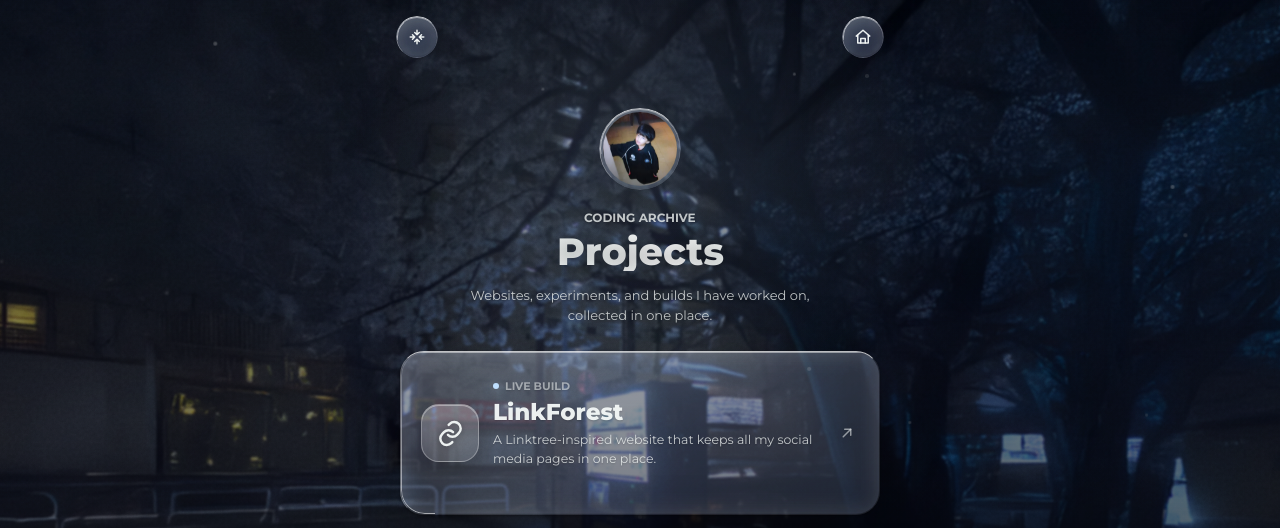
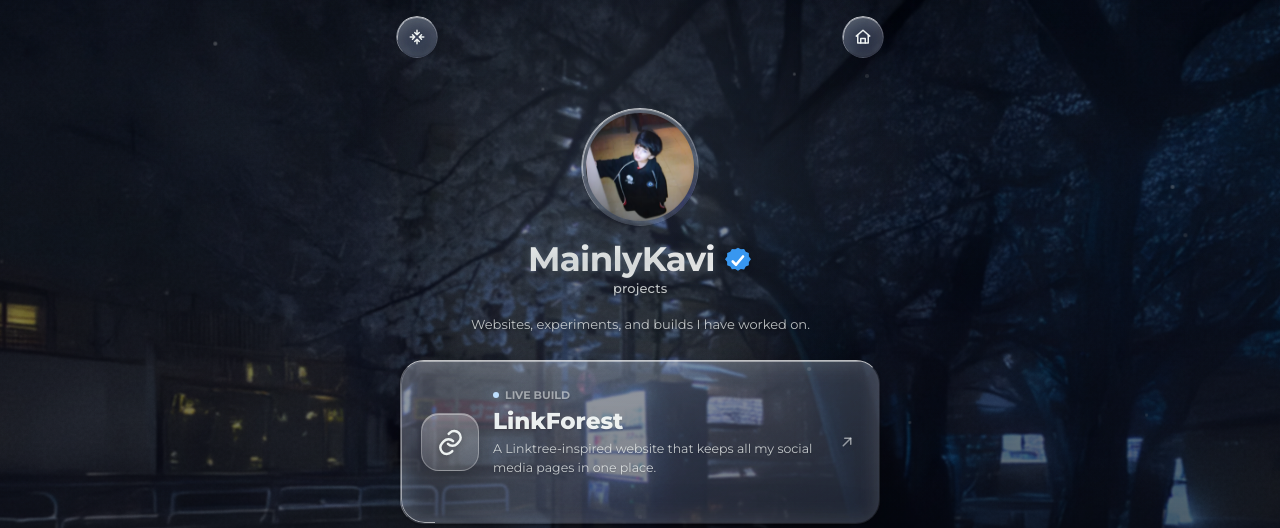
Before and after one commit to MainlyKavi/LinkForest, a plain HTML site: page projects.html in a window 1280 px wide. Shown: the top 528 px of the page. Drawn offline with Linux system fonts and the light colour scheme.

```diff
--- a/projects.html
+++ b/projects.html
@@ -348,11 +348,11 @@
   }
 
   .avatar-wrap{
-    width:82px;
-    height:82px;
-    margin-bottom:18px;
+    width:118px;
+    height:118px;
+    margin-bottom:14px;
     border-radius:50%;
-    padding:3px;
+    padding:4px;
   }
 
   .avatar-wrap.glass{ border-radius:50%; }
@@ -372,6 +372,55 @@
   @keyframes float{
     0%, 100% { transform:translateY(0); }
     50% { transform:translateY(-9px); }
+  }
+
+  .name-row{
+    display:flex;
+    align-items:center;
+    gap:8px;
+    margin-bottom:2px;
+  }
+
+  .verified-badge{
+    width:30px;
+    height:30px;
+    flex:0 0 auto;
+    align-self:center;
+    transform:translateY(1px);
+    filter:drop-shadow(0 1px 3px rgba(0,0,0,0.3));
+  }
+
+  .sr-only{
+    position:absolute;
+    width:1px;
+    height:1px;
+    padding:0;
+    margin:-1px;
+    overflow:hidden;
+    clip:rect(0,0,0,0);
+    white-space:nowrap;
+    border:0;
+  }
+
+  .name{
+    font-family:var(--font-display);
+    font-weight:700;
+    font-size:clamp(28px, 7vw, 34px);
+    letter-spacing:-0.02em;
+    line-height:1.05;
+    margin:0;
+    text-align:center;
+    text-shadow:0 2px 18px rgba(0,0,0,0.25);
+  }
+
+  .name-shimmer{
+    background-image:linear-gradient(100deg, var(--text) 30%, rgba(255,255,255,0.95) 45%, var(--text) 60%);
+    background-size:250% 100%;
+    background-position:200% 0;
+    -webkit-background-clip:text;
+    background-clip:text;
+    color:transparent;
+    animation:nameShimmer 4.5s ease-in-out infinite;
   }
 
   .eyebrow{
@@ -409,9 +458,39 @@
     60%, 100% { background-position:-50% 0; }
   }
 
+  .name-glow-soft{
+    animation-name:nameShimmer, nameGlowSoft;
+    animation-duration:4.5s, 3.6s;
+    animation-timing-function:ease-in-out, ease-in-out;
+    animation-iteration-count:infinite, infinite;
+  }
+
+  @keyframes nameGlowSoft{
+    0%, 100% { filter:drop-shadow(0 2px 10px rgba(0,0,0,0.2)) drop-shadow(0 0 0px transparent); }
+    50% { filter:drop-shadow(0 2px 10px rgba(0,0,0,0.2)) drop-shadow(0 0 4px rgba(191,224,255,0.35)); }
+  }
+
+  .tagline-pill{
+    display:inline-flex;
+    align-items:center;
+    margin-bottom:8px;
+    color:var(--text-dim);
+    transition:color .25s var(--ease);
+  }
+
+  .tagline{
+    font-family:var(--font-display);
+    font-weight:500;
+    font-size:13px;
+    letter-spacing:.01em;
+    text-transform:lowercase;
+    margin:0;
+    text-shadow:0 1px 3px rgba(0,0,0,0.4), 0 2px 10px rgba(0,0,0,0.25);
+  }
+
   .intro{
     max-width:360px;
-    margin:14px 0 0;
+    margin:10px 0 0;
     color:var(--text-dim);
     font-size:13px;
     font-weight:400;
@@ -898,6 +977,8 @@
     }
     .reveal{ opacity:1; transform:none; }
     .avatar-wrap.reveal{ animation:none !important; opacity:1; transform:none; }
+    .name-shimmer{ background-image:none; color:var(--text); }
+    .name-glow-soft{ filter:none; }
     .lens-specular{ display:none; }
   }
 </style>
@@ -955,10 +1036,19 @@
     <div class="avatar-wrap glass reveal" style="animation-delay:.02s">
       <div class="avatar" role="img" aria-label="MainlyKavi profile photo"></div>
     </div>
-    <p class="eyebrow reveal" style="animation-delay:.06s">coding archive</p>
-    <h1 class="title title-shimmer reveal" id="projectsTitle" style="animation-delay:.1s">Projects</h1>
+    <div class="name-row reveal" style="animation-delay:.06s">
+      <h1 class="name name-shimmer name-glow-soft" id="projectsTitle">MainlyKavi</h1>
+      <svg class="verified-badge" viewBox="0 0 24 24" fill="#3897F0" aria-hidden="true" focusable="false">
+        <path d="M12 1.3l2.27 1.31 2.62-.3 1.3 2.27 2.47 1.1.05 2.63L22.4 10.5l-1.69 2.2-.05 2.63-2.47 1.1-1.3 2.27-2.62-.3L12 19.7l-2.27-1.31-2.62.3-1.3-2.27-2.47-1.1-.05-2.63L1.6 10.5l1.69-2.2.05-2.63 2.47-1.1 1.3-2.27 2.62.3L12 1.3Z"/>
+        <path d="M7.8 12.4l2.6 2.6 5.6-6.6" fill="none" stroke="#fff" stroke-width="2.1" stroke-linecap="round" stroke-linejoin="round"/>
+      </svg>
+      <span class="sr-only">Verified account</span>
+    </div>
+    <div class="tagline-pill reveal" style="animation-delay:.1s">
+      <p class="tagline">projects</p>
+    </div>
     <p class="intro reveal" style="animation-delay:.14s">
-      Websites, experiments, and builds I have worked on, collected in one place.
+      Websites, experiments, and builds I have worked on.
     </p>
   </section>
 
```
